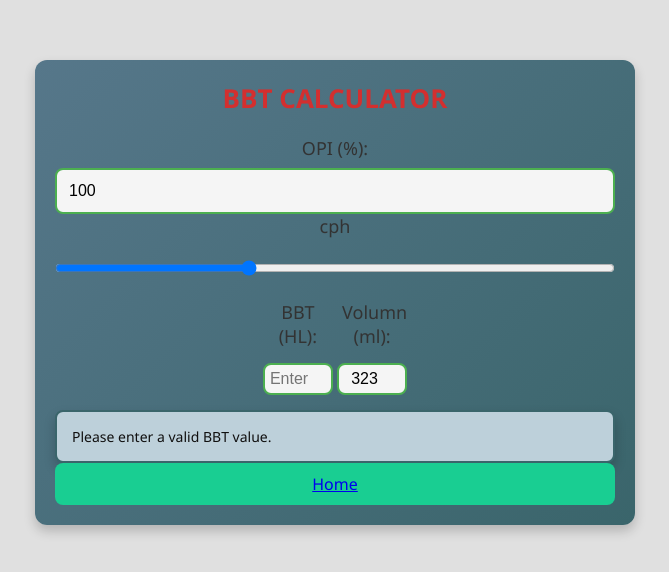
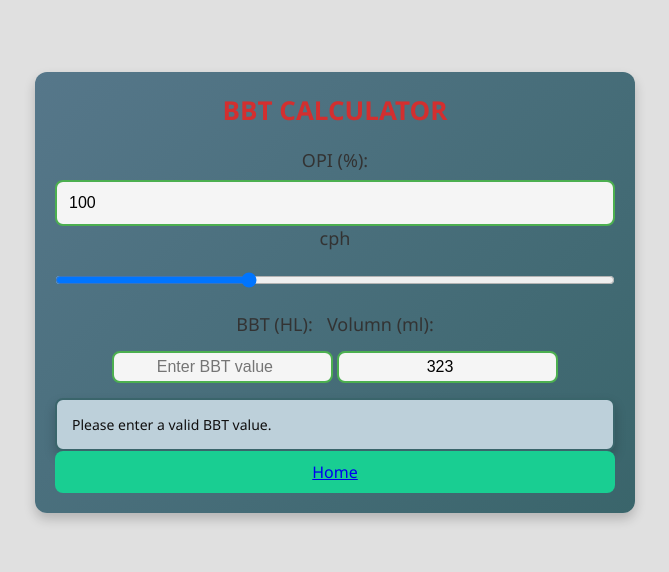
Before and after one commit to Attempt007/HBcalender.github.io, a plain HTML site: page calculator.html in a window 1280 px wide. Shown: the part 108-680 px from the top of the page, without its empty margins (305-974 px from the left). Drawn offline with Linux system fonts and the light colour scheme.

Commit message:
Update style.css

```diff
--- a/style.css
+++ b/style.css
@@ -60,7 +60,7 @@
     text-align: center;
     margin-bottom: 10px;
     padding: 5px;
-    width: 70px;
+    width: auto;
 }
 
 
```
